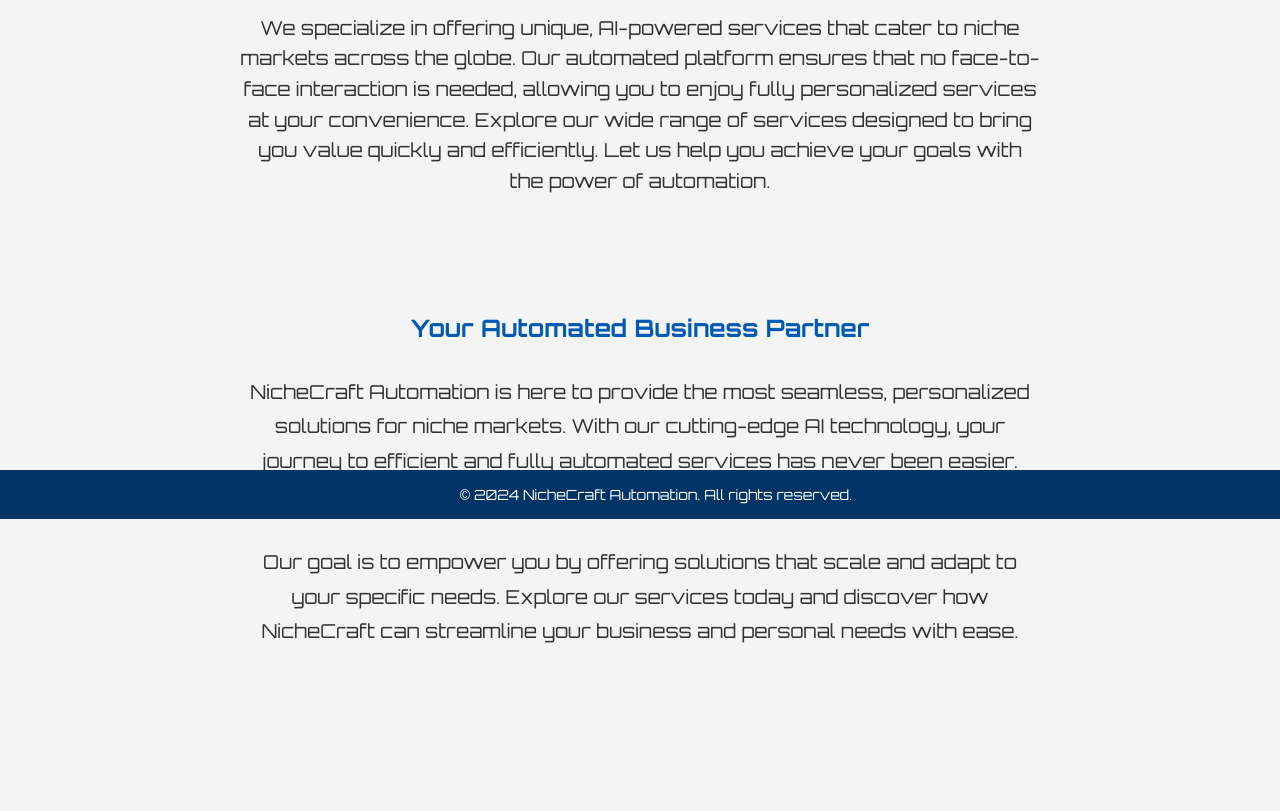
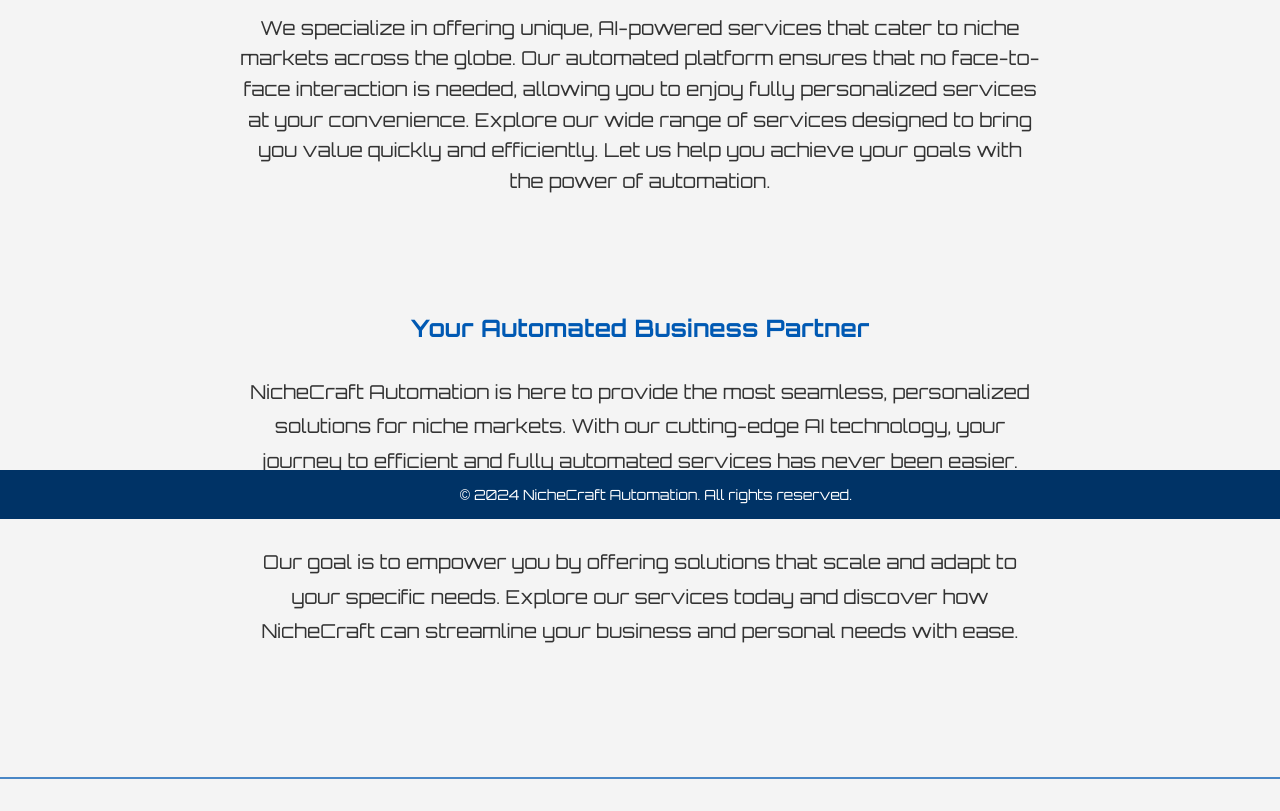
Before and after one commit to nichecraftmaster/nichecraft_automation, a plain HTML site: page index.html in a window 1280 px wide. Shown: the part 281-1092 px from the top of the page. Before the commit the page ends 1026 px from the top, so only its background shows below. Drawn offline with Linux system fonts and the light colour scheme.

Commit message:
Update index.html

```diff
--- a/index.html
+++ b/index.html
@@ -165,3 +165,13 @@
       scroll-behavior: smooth;
     }
   </style>
+  <style>
+    .divider {
+      height: 2px;
+      background-color: #0059b3;
+      margin: 2rem 0;
+      opacity: 0.7;
+    }
+  </style>
+
+  <div class="divider"></div>
```
